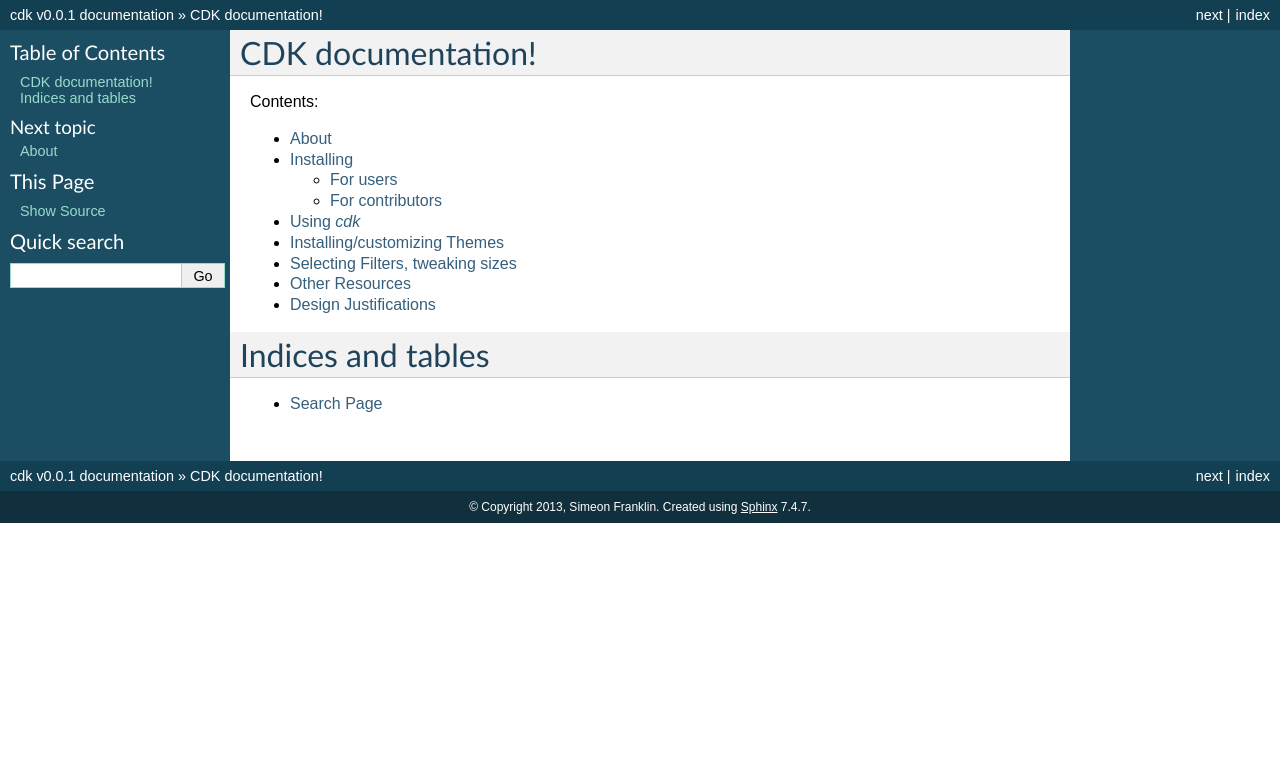
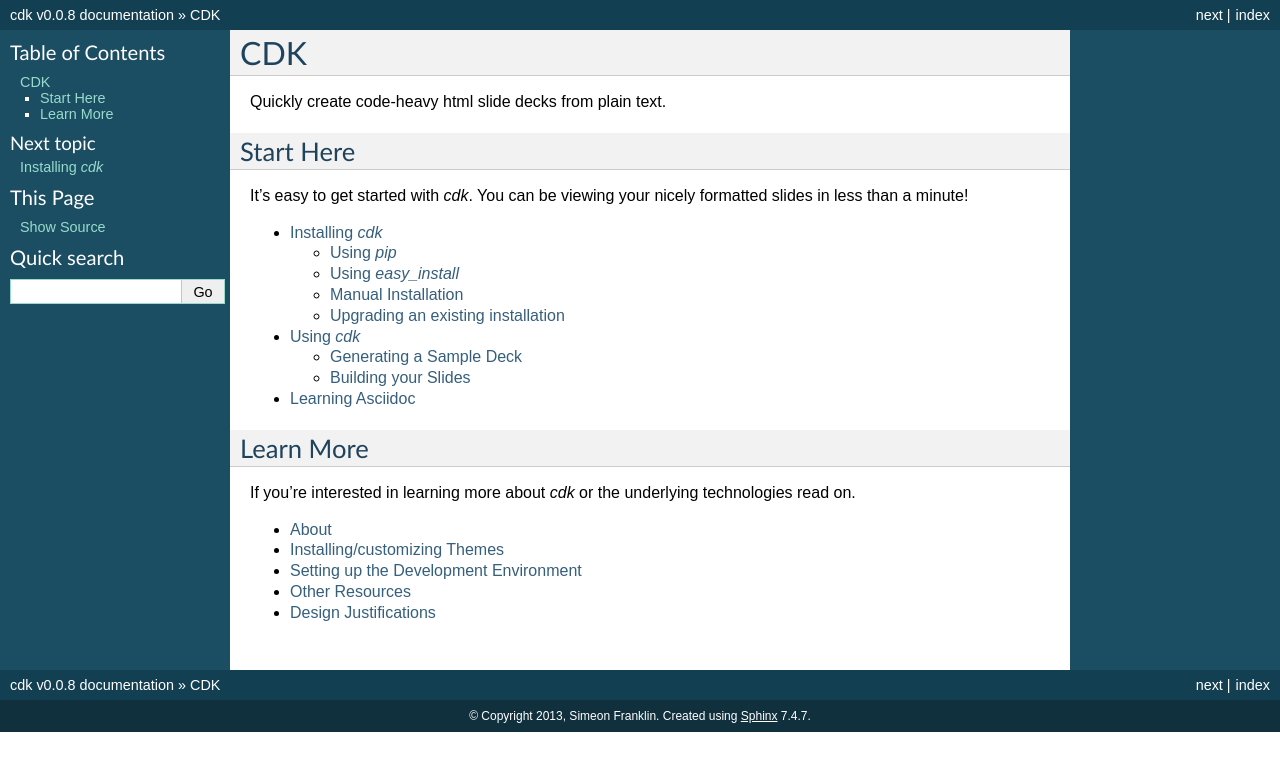
Before and after one commit to twitter-archive/cdk, a Sphinx documentation site: the page built from docs/index.rst, in a window 1280 px wide. Shown: the top 771 px of the page. Built offline with Sphinx 7.4.7, drawn with Linux system fonts in a browser that asks for light colours.

Commit message:
Update docs

```diff
--- a/docs/about.rst
+++ b/docs/about.rst
@@ -4,14 +4,14 @@
 tl;dr - using `cdk` write documents in asciidoc and produce elegant single-file slidedecks as
 html.
 
-`cdk` is a Python progam to more easily stitch together `Asciidoc
+`cdk` is a Python program to more easily stitch together `Asciidoc
 <http://www.methods.co.nz/asciidoc/>`_ and `asciidoc-deckjs
 <http://houqp.github.io/asciidoc-deckjs/>`_ which allows asciidoc to create `deck.js
 <http://imakewebthings.com/deck.js/>`_ slide decks. This means you can author presentations in
 plain text in a markdown-like format and get well behaved attractive presentations in a single html
 file.
 
-In addition cdk is opinionated. It uses many plugins from the deck.js ecosystem and provides a few
+In addition `cdk` is opinionated. It uses many plugins from the `deck.js` ecosystem and provides a few
 custom plugins as well. It provides theming support. In general features are oriented around the
 kinds of things technical instructors need to do:
 
--- a/docs/conf.py
+++ b/docs/conf.py
@@ -45,9 +45,9 @@
 # built documents.
 #
 # The short X.Y version.
-version = 'v0.0.1'
+version = 'v0.0.8'
 # The full version, including alpha/beta/rc tags.
-release = 'v0.0.1'
+release = 'v0.0.8'
 
 # The language for content autogenerated by Sphinx. Refer to documentation
 # for a list of supported languages.
--- /dev/null
+++ b/docs/contributors.rst
@@ -0,0 +1,27 @@
+
+Setting up the Development Environment
+======================================
+
+Clone the repo::
+
+  $ git clone https://github.com/twitter/cdk.git
+
+`cd` into the repo directory. The `cdk/data` directory is empty - run ::
+
+  $ make getdata
+
+to download the many non-pip-installable external dependencies.
+
+I recommend working in a virtual environment while modifying the
+code. You can activate your virtualenv and the install the
+requirements in the accompanying `requirements.txt` file::
+
+  (cdk-virtualenv) $ pip install -r requirements.txt
+
+Once you've installed the requirements and downloaded the additional
+data, `cdk/__init__.py` is the setuptools entry point. You can run ::
+
+  (cdk-virtualenv) $ python cdk/__init__.py --generate=sample.asc
+  (cdk-virtualenv) $ python cdk/__init__.py -o sample.asc
+
+to create a basic deck in asciidoc and compile the slide deck.
--- a/docs/index.rst
+++ b/docs/index.rst
@@ -1,20 +1,35 @@
 .. cdk documentation master file
 
-CDK documentation!
-==================
+CDK
+===
 
-Contents:
+Quickly create code-heavy html slide decks from plain text.
+
+Start Here
+----------
+
+It's easy to get started with `cdk`. You can be viewing your nicely
+formatted slides in less than a minute!
+
+.. toctree::
+   :maxdepth: 2
+
+   installation
+   using
+   learning-asciidoc
+
+
+Learn More
+----------
+
+If you're interested in learning more about `cdk` or the underlying
+technologies read on.
 
 .. toctree::
    :maxdepth: 2
 
    about
-   installation
-   using
+   themes
+   contributors
    other_resources
    design_justifications
-
-Indices and tables
-==================
-
-* :ref:`search`
--- a/docs/installation.rst
+++ b/docs/installation.rst
@@ -1,30 +1,41 @@
-Installing
-==========
+Installing `cdk`
+================
 
-For users
----------
+`cdk` can be installed with standard Python packaging tools. Even if you
+are not a Python developer you likely have them installed on Linux or
+OSX systems.
+
+Using `pip`
+-----------
+
+Just run
 
 ::
 
-   $ sudo pip cdk
+   $ sudo pip install cdk
 
-Or if you don't have pip
+Using `easy_install`
+--------------------
+
+If you don't have `pip` you may have an older tool called `easy_install`. Try
 
 ::
 
    $ sudo easy_install cdk
 
-For contributors
-----------------
+Manual Installation
+-------------------
 
-Check the source out of github. Notice the `cdk/data` directory is empty - run ::
+If you don't have any standard Python installation tools available you
+can download the latest installation bundle from https://pypi.python.org/pypi/cdk/1.0.8
 
-  make getdata
+Unzip the tarball, cd insto the resulting directory and run::
 
-To download the many (non pip-installable) external dependencies.
+  $ python setup.py install
 
-`cdk/__init__.py` is the setuptools entry point. You can run ::
+Upgrading an existing installation
+----------------------------------
 
-  python cdk/__init__.py --generate=sample.asc
+If you already have `cdk` installed you can upgrade to the latest version at any time by running::
 
-to get the same command.
+   $ sudo pip install --upgrade cdk
--- /dev/null
+++ b/docs/themes.rst
@@ -0,0 +1,31 @@
+Installing/customizing Themes
+=============================
+
+`cdk` has a themes directory that contains the default theme named "plain".
+
+A theme is just a directory with a .css file of the same name. For
+example a theme "foo" is just a directory named `foo` with a `foo.css`
+file in it.
+
+`cdk` comes with a command to install a theme. All this means is
+putting a directory in a zip file - the contents will be
+extracted to the `cdk` theme directory. If you name your theme "plain" it
+will overwrite the default (but don't do that!)
+
+`cdk` also comes with a flag to pick a theme for a build or to set the
+default to always use a theme when building a slide deck.
+
+So basically - you need to make a .zip with a theme. Let's say you
+called the theme "newcircle". You could install it and make it the
+default with::
+
+  $ cdk --install-theme=newcircle.zip
+  $ cdk --default-theme=newcircle
+
+Note: In practice I may use `lessc` and some helper scripts to make
+editing .css easier and to allow packing of images into the .css. See
+the included twitter theme at
+https://github.com/twitter/cdk/tree/master/cdk/custom/deck.js/themes/twitter
+
+For another example theme contributed by a third-party check out
+https://github.com/thenewcircle/cdk-theme
--- a/docs/using.rst
+++ b/docs/using.rst
@@ -2,7 +2,13 @@
 ===========
 
 `cdk` transforms asciidoc documents into single file html slide
-decks. You can generate a simple slide deck with ::
+decks.
+
+
+Generating a Sample Deck
+------------------------
+
+You can generate a simple slide deck with ::
 
     $ cdk --generate=sample.asc
 
@@ -33,53 +39,16 @@
 
     ----
 
+Building your Slides
+--------------------
+
 Now run `cdk` on your input file to produce a single html file you can
 open in your browser.
 
 ::
 
-   $ cdk sample.asc
+   $ cdk -o sample.asc
 
-Open the resulting `sample.html` file in your browser! Hit the space
-bar to advance a slide or hit the "h" key to see what other commands
-are available to navigate through the deck.
-
-Installing/customizing Themes
-=============================
-
-`cdk` has a themes directory that contains the default theme named "plain".
-
-A theme is just a directory with a .css file of the same name. For
-example a theme "foo" is just a directory named `foo` with a `foo.css`
-file in it.
-
-`cdk` comes with a command to install a theme. All this means is
-putting a directory in a zip file - the contents will be
-extracted to the `cdk` theme directory. If you name your theme "plain" it
-will overwrite the default (but don't do that!)
-
-`cdk` also comes with a flag to pick a theme for a build or to set the
-default to always use a theme when building a slide deck.
-
-So basically - you need to make a .zip with a theme. Let's say you
-called the theme "newcircle". You could install it and make it the
-default with
-
-$ cdk --install-theme=newcircle.zip
-$ cdk --default-theme=newcircle
-
-
-Note: In practice I may use `lessc` and some helper scripts to make
-editing .css easier and to allow packing of images into the .css. See
-the included twitter theme at
-https://github.com/twitter/cdk/tree/master/cdk/custom/deck.js/themes/twitter
-
-For another example theme contributed by a third-party check out
-https://github.com/thenewcircle/cdk-theme
-
-
-
-Selecting Filters, tweaking sizes
-=================================
-
-TODO
+Whihc will open the resulting `sample.html` file in your browser! Hit
+the space bar to advance a slide or hit the "h" key to see what other
+commands are available to navigate through the deck.
```
Also changed, not shown: docs/learning-asciidoc.rst (added, +11 -0 lines).
